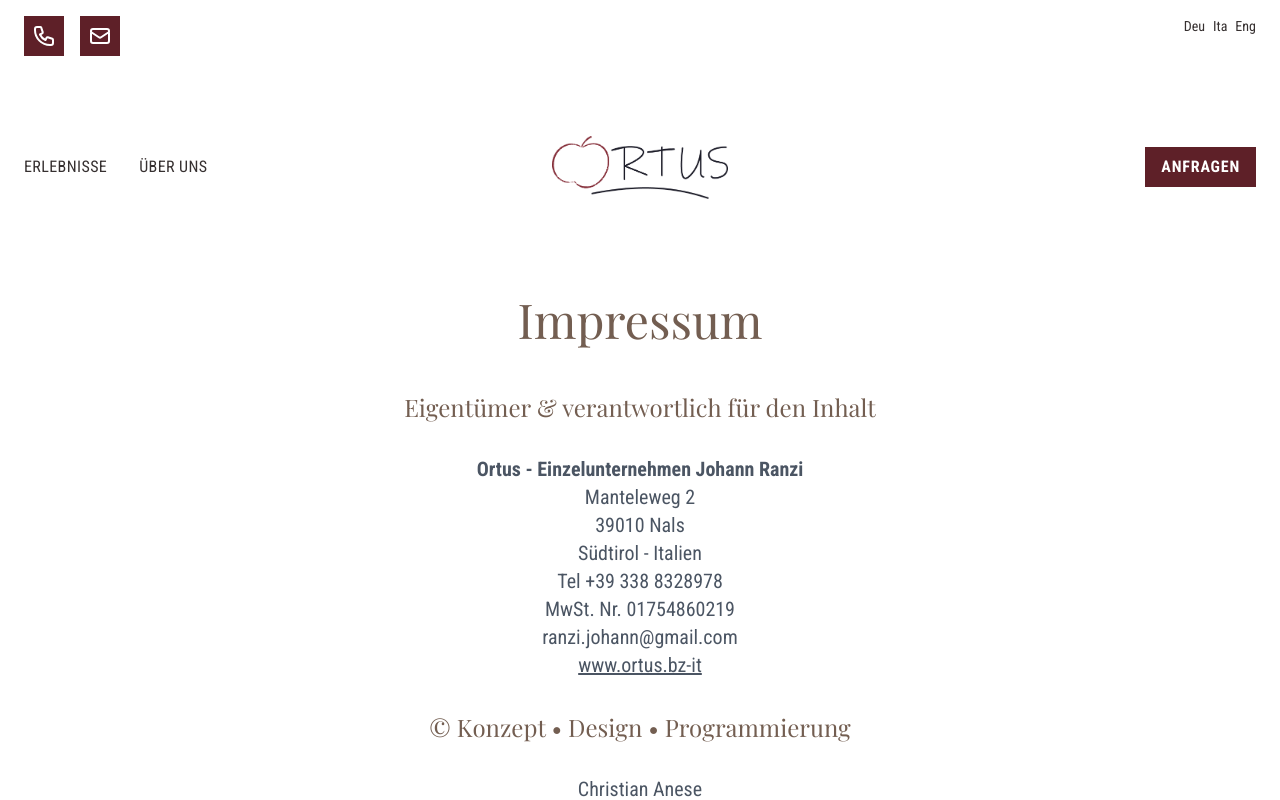
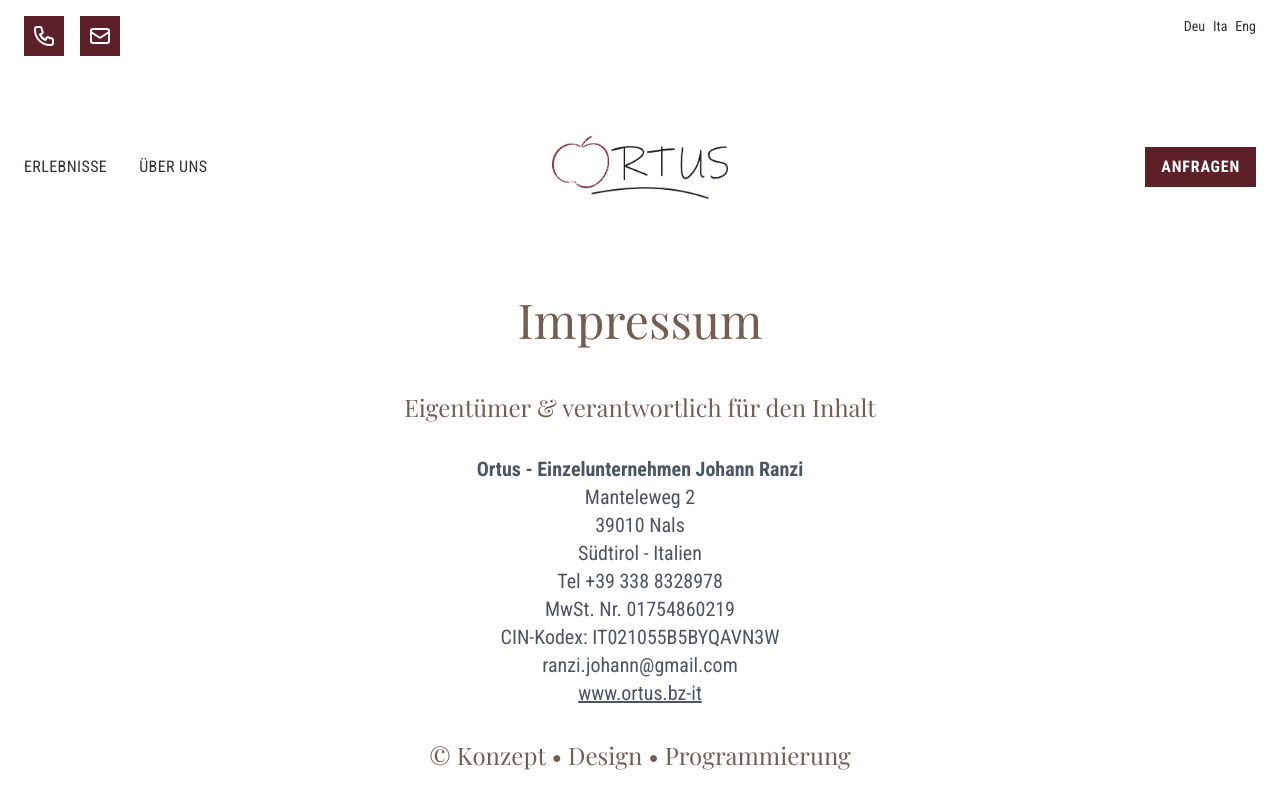
Before and after one commit to christiananese/ortus, a Next.js app: page /imprint in a window 1280 px wide. Shown: the top 800 px of the page. Built offline with nearby package versions, Linux system fonts and the light colour scheme.

Commit message:
add cin kodx to imprint

```diff
--- a/pages/imprint.js
+++ b/pages/imprint.js
@@ -23,6 +23,8 @@ function Imprint({ intl }) {
           Tel <a href="tel:+393388328978">+39 338 8328978</a>
           <br />
           MwSt. Nr. 01754860219
+          <br />
+          CIN-Kodex: IT021055B5BYQAVN3W
           <br />
           <a href="mailto:ranzi.johann@gmail.com">ranzi.johann@gmail.com</a>
           <br />
```
Also changed, not shown: 1 other file (tests, documents, lock files or other folders).
